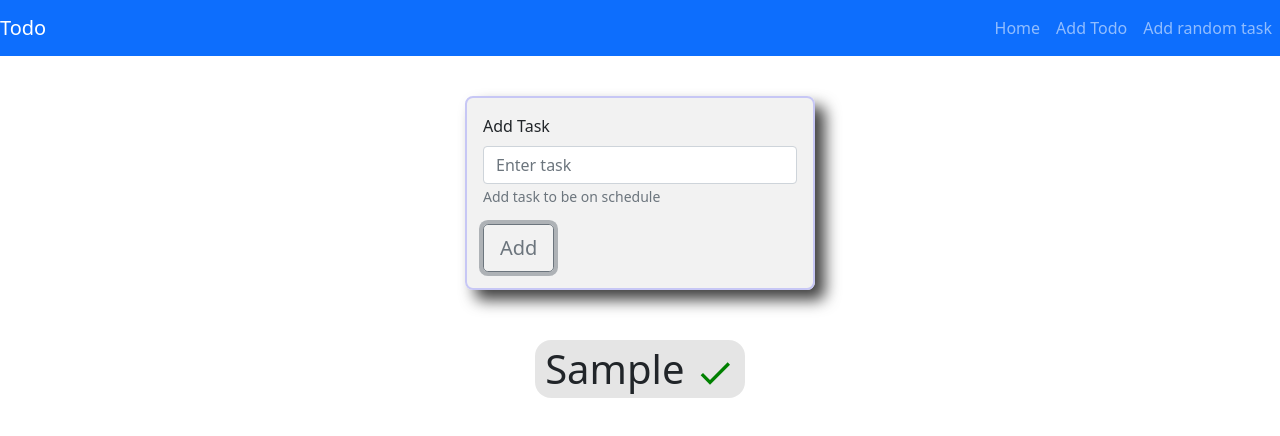
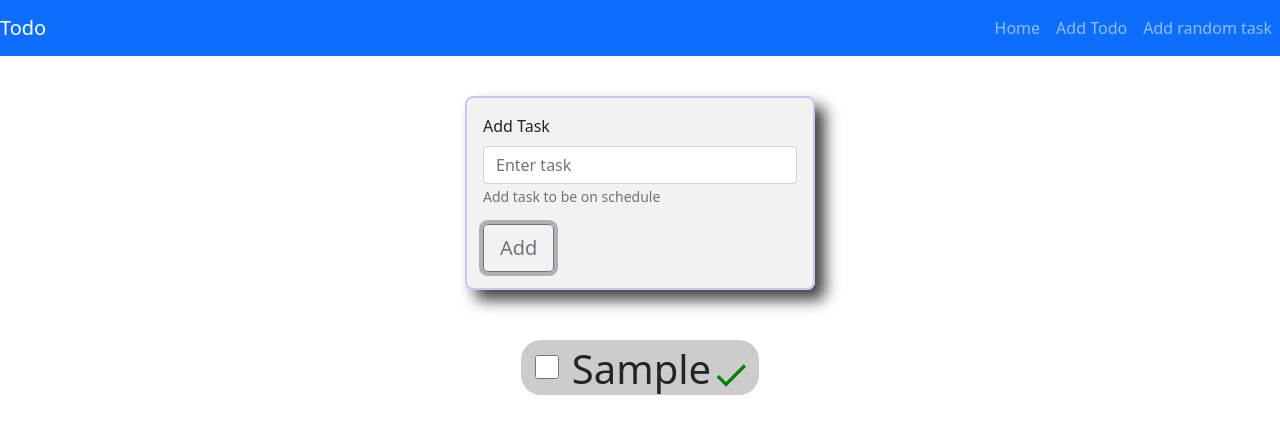
Before and after one commit to lade6501/React-Todo, a React (Create React App) app: page / in a window 1280 px wide. Both pictures are taken after typing "Sample" into the empty fields and a click on the button "Add". Shown: the top 436 px of the page. Built offline with nearby package versions, Linux system fonts and the light colour scheme.

Commit message:
added scss support and google fonts

```diff
--- a/package.json
+++ b/package.json
@@ -12,6 +12,7 @@
     "react-dom": "^17.0.2",
     "react-icons": "^4.3.1",
     "react-scripts": "5.0.0",
+    "sass": "^1.49.9",
     "web-vitals": "^2.1.4"
   },
   "scripts": {
--- a/src/components/todo/Todo.js
+++ b/src/components/todo/Todo.js
@@ -1,4 +1,4 @@
-import "./todo.css";
+import "./todo.scss";
 import { Form, Button } from "react-bootstrap";
 import { useState } from "react";
 import { MdOutlineDone } from "react-icons/md";
@@ -53,7 +53,20 @@ const Todo = () => {
             {todo.map((ele) => {
               return (
                 <>
-                  <p className="tasks">{ele.task}  <MdOutlineDone className='done'/></p>
+                  <div className="flex-container">
+                    <div className="tasknumber">
+                      <input type="checkbox" id='task'/>
+
+                    </div>
+                    <div className="userdetails">
+                      {" "}
+                      {/* <p className="tasks">{ele.task}</p>{" "} */}
+                      <label for='task'>{ele.task}</label>
+                    </div>
+                    <div className="donebutton">
+                      <MdOutlineDone className="done" />
+                    </div>
+                  </div>
                 </>
               );
             })}
--- a/src/components/todo/todo.css
+++ /dev/null
@@ -1,21 +0,0 @@
-.form-container {
-  width: 350px;
-  height: auto;
-  border: 2px solid rgb(199, 199, 245);
-  background-color: rgba(0, 0, 0, 0.05);
-  padding: 1rem;
-  border-radius: 0.5em;
-  -webkit-box-shadow: 10px 10px 15px 0px rgba(0, 0, 0, 0.75);
-  -moz-box-shadow: 10px 10px 15px 0px rgba(0, 0, 0, 0.75);
-  box-shadow: 10px 10px 15px 0px rgba(0, 0, 0, 0.75);
-  margin-bottom: 50px;
-}
-.tasks {
-  border-radius: 1rem;
-  background-color: rgba(0, 0, 0, 0.1);
-  width: auto;
-  padding: 5px 10px;
-}
-.done{
-	color:green;
-	}
--- /dev/null
+++ b/src/components/todo/todo.scss
@@ -0,0 +1,69 @@
+@import url("https://fonts.googleapis.com/css2?family=Montserrat:wght@300&display=swap");
+
+.form-container {
+  width: 350px;
+  height: auto;
+  border: 2px solid rgb(199, 199, 245);
+  background-color: rgba(0, 0, 0, 0.05);
+  padding: 1rem;
+  border-radius: 0.5em;
+  -webkit-box-shadow: 10px 10px 15px 0px rgba(0, 0, 0, 0.75);
+  -moz-box-shadow: 10px 10px 15px 0px rgba(0, 0, 0, 0.75);
+  box-shadow: 10px 10px 15px 0px rgba(0, 0, 0, 0.75);
+  margin-bottom: 50px;
+}
+.tasks {
+  width: auto;
+  margin-top: 8px;
+  font-family: "Montserrat", sans-serif;
+}
+.done {
+  color: green;
+}
+
+.rowone {
+  border-color: 2px solid black;
+}
+
+.flex-container {
+  flex: 1;
+  display: flex;
+  padding: 5px 8px 0 14px;
+  background-color: rgba(0, 0, 0, 0.2);
+  border-radius: 0.5em;
+}
+.tasknumber {
+  display: flex;
+  align-items: center;
+  padding-right: 13px;
+  margin-top: -5px;
+}
+.userdetails {
+  display: flex;
+  flex: 1;
+  flex-wrap: wrap;
+}
+.donebutton {
+  display: flex;
+  flex: 0 0 auto;
+  margin-top: 10px;
+  align-items: stretch;
+  flex-direction: row;
+}
+input[type="checkbox"] {
+  margin-top: -2px;
+  width: 1.5rem;
+  height: 1.5rem;
+
+  &:checked {
+    background-color: hsl(0, 0%, 40%);
+    border-color: hsl(0, 0%, 40%);
+
+    & + label {
+      text-decoration: line-through;
+      color: hsl(0, 0%, 70%);
+      font-weight: 600;
+      background-color: hsl(0, 0%, 97%);
+    }
+  }
+}
```
Also changed, not shown: 1 other file (tests, documents, lock files or other folders).
